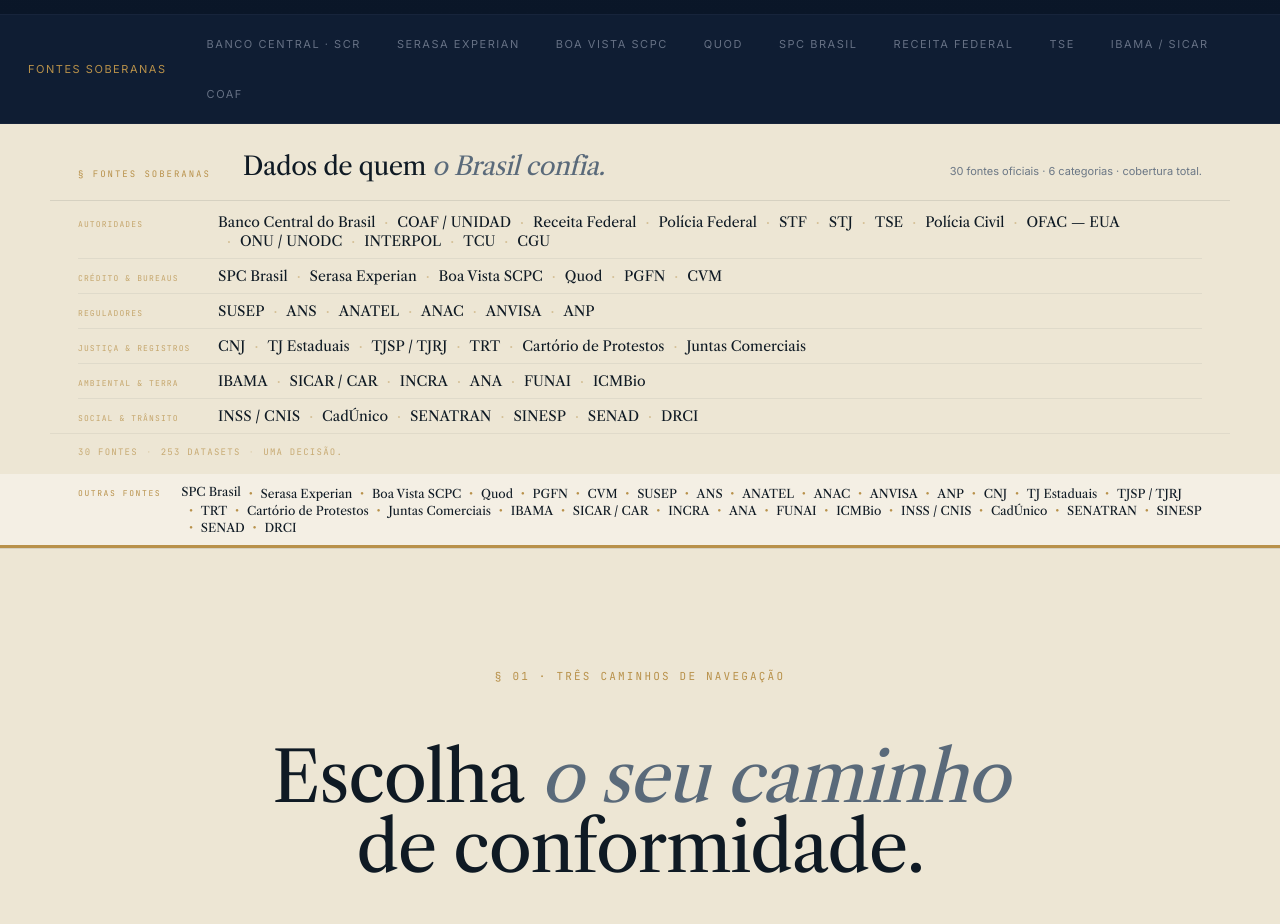
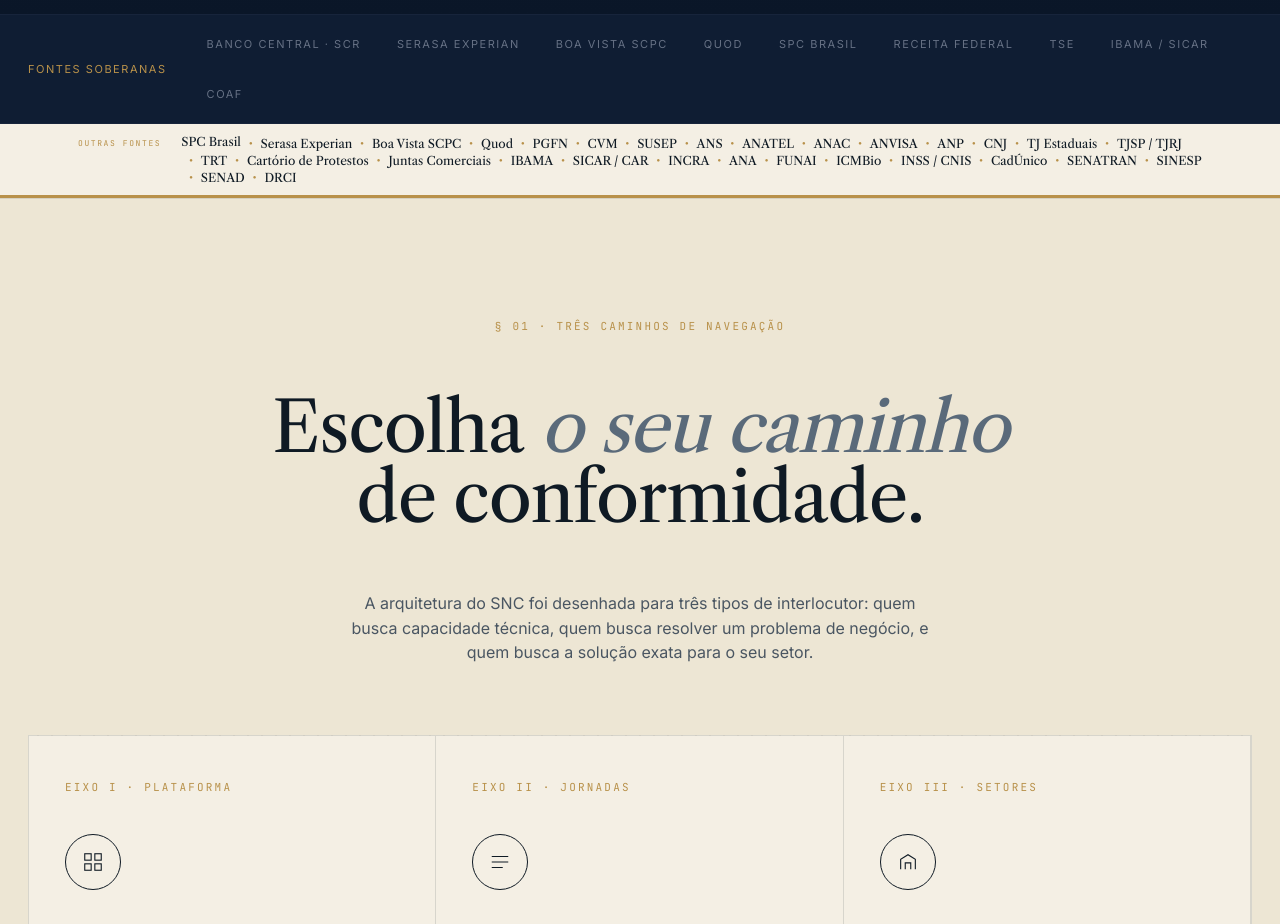
Before and after one commit to ctoutbank/snc-site, a Next.js app: page / in a window 1280 px wide. Shown: the part 1080-2004 px from the top of the page. Built offline with nearby package versions, Linux system fonts and the light colour scheme; grey boxes are pictures that could not be loaded.

Commit message:
remove: FontesSoberanas removida da homepage — mantém TrustBar + OutrasFontes

```diff
--- a/src/app/page.tsx
+++ b/src/app/page.tsx
@@ -3,7 +3,6 @@ import { SiteNav } from '@/components/site-nav';
 import { SiteFooter } from '@/components/site-footer';
 import { HomeHero } from '@/components/home-hero';
 import { TrustBar } from '@/components/trust-bar';
-import { FontesSoberanas } from '@/components/fontes-soberanas';
 import { OutrasFontes } from '@/components/outras-fontes';
 import { EixosSection } from '@/components/eixos-section';
 import { ModulesPreview } from '@/components/modules-preview';
@@ -32,7 +31,6 @@ export default function Home() {
       <main>
         <HomeHero />
         <TrustBar />
-        <FontesSoberanas />
         <OutrasFontes />
         <EixosSection />
         <ModulesPreview />
```
